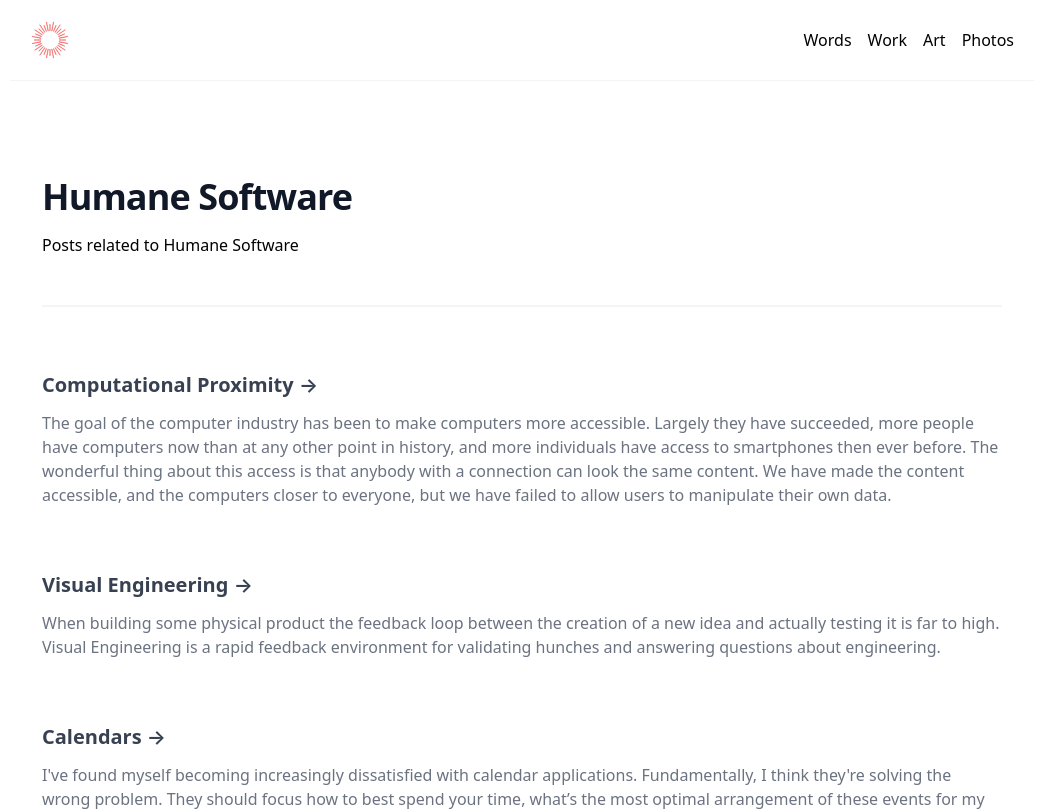
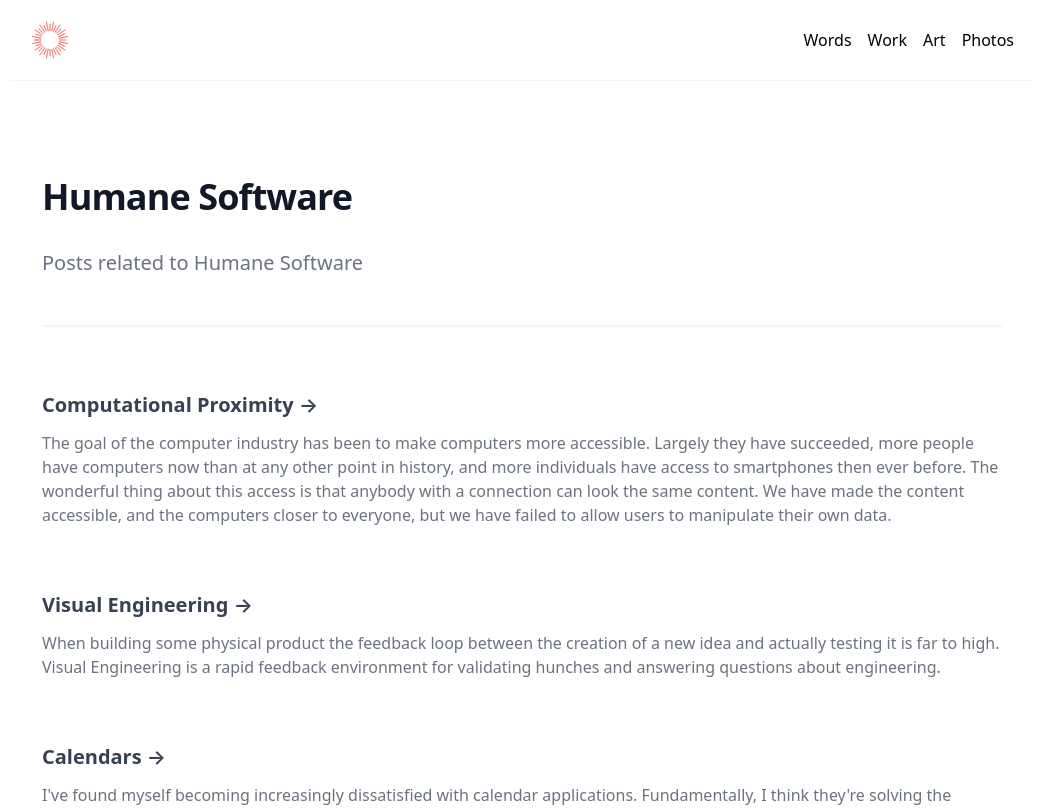
Before and after one commit to devinmcgloin/identity, a Next.js app: page /tags/humane-software in a window 1280 px wide. Shown: the top 811 px of the page, without its empty margins (118-1162 px from the left). Built offline with nearby package versions, Linux system fonts and the light colour scheme; what @tailwindcss/typography, @tailwindcss/ui would draw is missing.

Commit message:
Subtitles

```diff
--- a/pages/photos.js
+++ b/pages/photos.js
@@ -10,6 +10,8 @@ const Index = ({ images }) => {
       <div className=" pt-16 pb-20 px-4 sm:px-6 lg:pt-24 lg:pb-28 lg:px-8">
         <div className="relative max-w-lg lg:max-w-7xl">
           <PageHeader title="Photographs">
+            <div className="mt-3 sm:mt-4 lg:grid lg:grid-cols-2 lg:gap-5 lg:items-center">
+              <p className="text-xl leading-7  text-gray-500 dark:text-gray-400 ">
                 Taken from all over, more on{' '}
                 <a
                   href="https://unsplash.com/@devinmcgloin"
@@ -17,6 +19,8 @@ const Index = ({ images }) => {
                 >
                   Unsplash ↗
                 </a>
+              </p>
+            </div>
           </PageHeader>
         </div>
         <div className="mt-12 border-t-2 border-gray-100 dark:border-gray-700 pt-12">
--- a/pages/tags/[tag].js
+++ b/pages/tags/[tag].js
@@ -12,9 +12,13 @@ export default function PostPage({ tag, taggedPosts }) {
       <div className=" pt-16 pb-20 px-4 sm:px-6 lg:pt-24 lg:pb-28 lg:px-8">
         <div className="relative max-w-lg lg:max-w-7xl">
           <PageHeader className="capitalize" title={tag}>
-            <span className="normal-case">
-              Posts related to <span className="capitalize">{tag}</span>
-            </span>
+            <div className="mt-3 sm:mt-4 lg:grid lg:grid-cols-2 lg:gap-5 lg:items-center">
+              <p className="text-xl leading-7  text-gray-500 dark:text-gray-400 ">
+                <span className="normal-case">
+                  Posts related to <span className="capitalize">{tag}</span>
+                </span>
+              </p>
+            </div>
           </PageHeader>
         </div>
 
```
Lines whose indentation alone changed are shown as unchanged.
